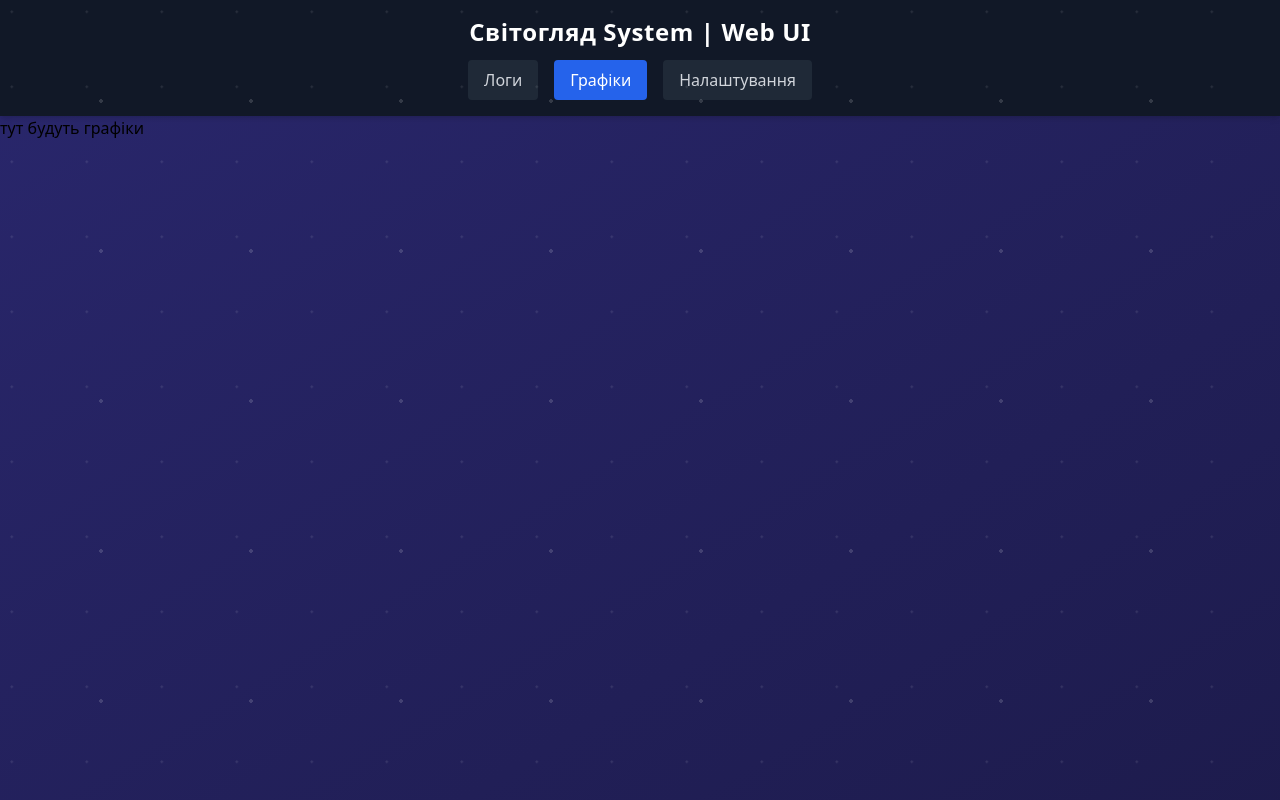
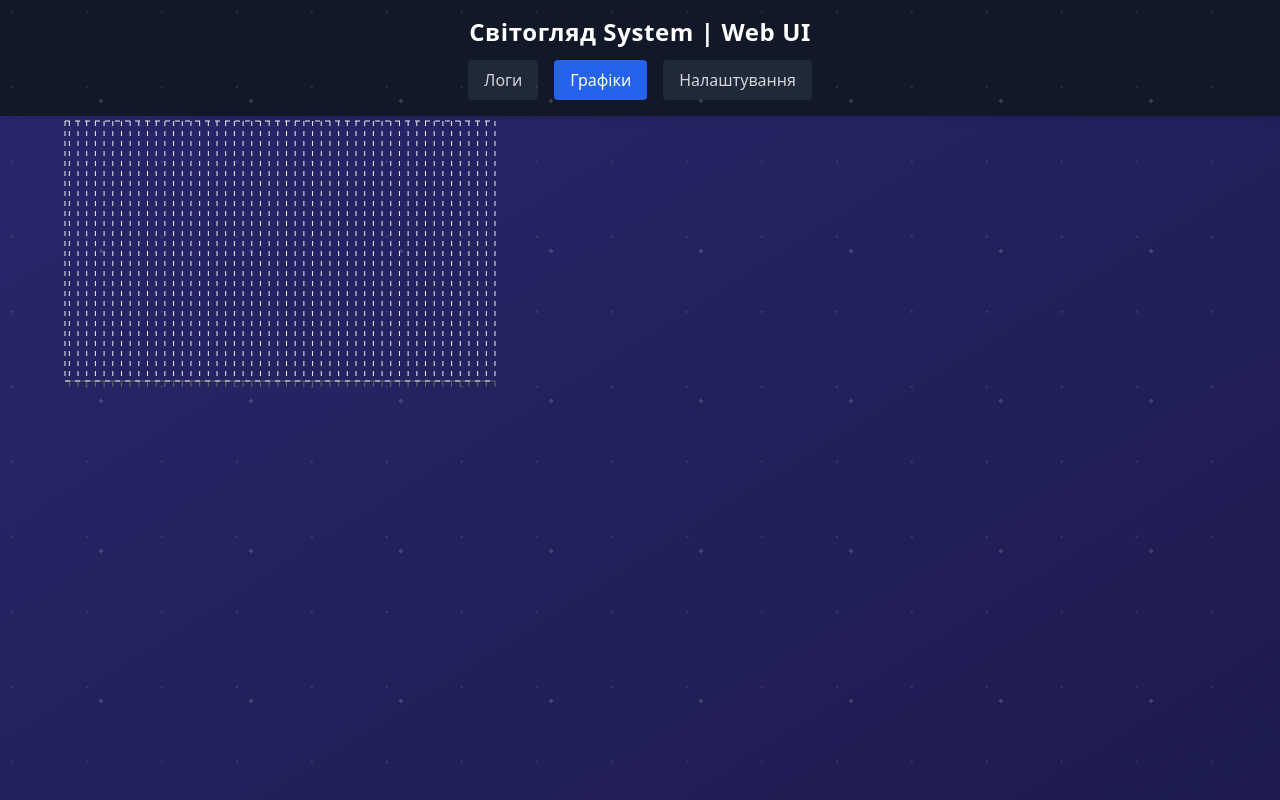
Before and after one commit to daniilraptanov/film-logger, a React (Vite) app in the folder frontend/: page /charts in a window 1280 px wide. Built offline with nearby package versions, Linux system fonts and the light colour scheme.

Commit message:
[FL-11] add Chart component and integrate mock data for visualization

```diff
--- a/frontend/package.json
+++ b/frontend/package.json
@@ -15,6 +15,7 @@
         "react": "^18.2.0",
         "react-dom": "^18.2.0",
         "react-router-dom": "^6.23.1",
+        "recharts": "^2.15.3",
         "zustand": "^4.5.2"
     },
     "devDependencies": {
--- a/frontend/src/domain/models/LightRecord.ts
+++ b/frontend/src/domain/models/LightRecord.ts
@@ -5,4 +5,5 @@ export interface LightRecord {
     lux: number;
     cct: number;
     ev: number;
+    datetime: string;
 }
--- /dev/null
+++ b/frontend/src/mock-data/light-records.mock.ts
@@ -0,0 +1,13 @@
+import { LightRecord } from "../domain/models/LightRecord";
+
+export const lightRecordsMock: LightRecord[] = Array.from({length: 100}, (_obj => {
+    return {
+        iso: 100500,
+        aperture: 100500,
+        shutter: 100500,
+        lux: 100500,
+        cct: 100500,
+        ev: 100500,
+        datetime: "2025-06-06T17:42:00",
+    }
+}));
--- /dev/null
+++ b/frontend/src/pages/charts-page/Chart.tsx
@@ -0,0 +1,19 @@
+import { FC } from "react";
+import { CartesianGrid, Line, LineChart, XAxis, YAxis } from "recharts";
+import { lightRecordsMock } from "../../mock-data/light-records.mock";
+
+interface ChartProps {}
+
+const Chart: FC<ChartProps> = (props) => {
+    return (
+        <LineChart width={500} height={300} data={lightRecordsMock}>
+            <XAxis dataKey="name"/>
+            <YAxis/>
+            <CartesianGrid stroke="#eee" strokeDasharray="5 5"/>
+            <Line type="monotone" dataKey="uv" stroke="#8884d8" />
+            <Line type="monotone" dataKey="pv" stroke="#82ca9d" />
+        </LineChart>
+    );
+};
+
+export default Chart;
--- a/frontend/src/pages/charts-page/ChartsPage.tsx
+++ b/frontend/src/pages/charts-page/ChartsPage.tsx
@@ -1,10 +1,11 @@
 import Header from "../../shared/Header";
+import Chart from "./Chart";
 
 const ChartsPage = () => {
     return (
         <>
             <Header />
-            тут будуть графіки
+            <Chart />
         </>
     );
 };
--- a/frontend/src/pages/logs-page/LogsPage.tsx
+++ b/frontend/src/pages/logs-page/LogsPage.tsx
@@ -1,22 +1,13 @@
+import { lightRecordsMock } from "../../mock-data/light-records.mock";
 import Header from "../../shared/Header";
 import LogsTable from "./LogsTable";
 
-const mock = Array.from({length: 100}, (_obj => {
-    return {
-        iso: 100500,
-        aperture: 100500,
-        shutter: 100500,
-        lux: 100500,
-        cct: 100500,
-        ev: 100500,
-    }
-}));
 
 const LogsPage = () => {
     return (
         <>
             <Header />
-            <LogsTable records={mock} />
+            <LogsTable records={lightRecordsMock} />
         </>
     );
 };
```
Also changed, not shown: 1 other file (tests, documents, lock files or other folders).
